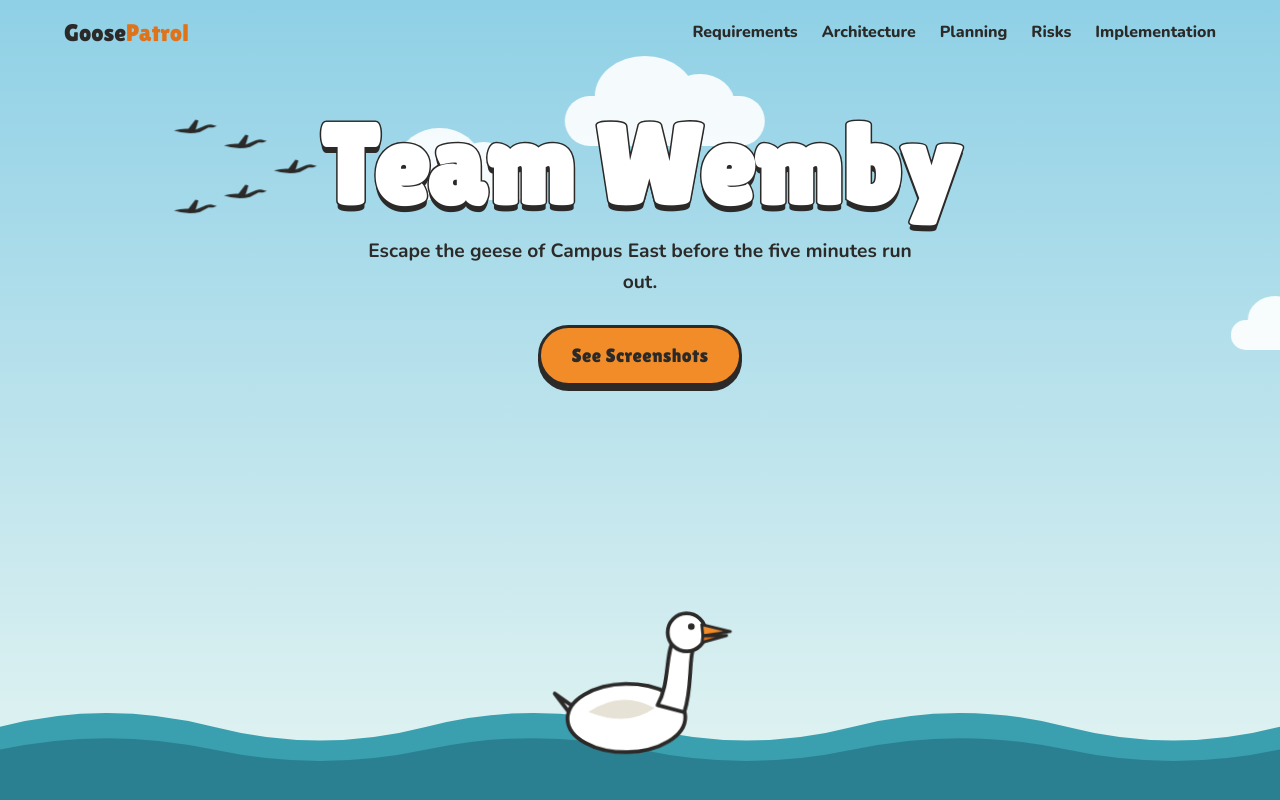
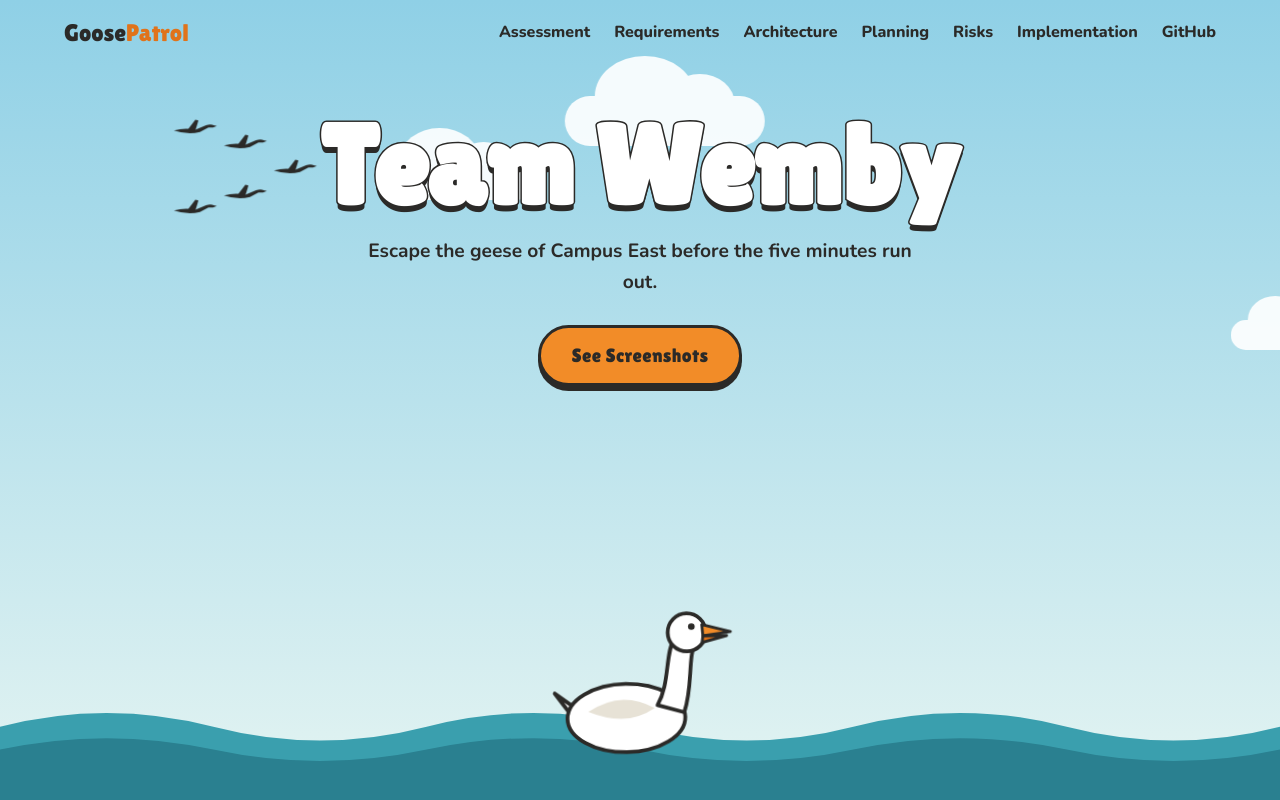
Before and after one commit to edwardmagongo/ENG1Project, a plain HTML site: page website/index.html in a window 1280 px wide. Shown: the top 800 px of the page. Drawn offline with nearby package versions, Linux system fonts and the light colour scheme.

Commit message:
Add the assessment document and GitHub links to the header
The main assessment document leads the header links, and the
repository link returns at the end.

```diff
--- a/website/index.html
+++ b/website/index.html
@@ -24,11 +24,13 @@
   <header class="nav">
     <a href="#top" class="logo">Goose<span>Patrol</span></a>
     <nav class="nav-links">
+      <a href="https://docs.google.com/document/d/1jcHPN0d__hYpo_dhlNRPWAeoJN_2V9Sn_dk4daf8-i4/edit?tab=t.24hvbbhzzqaj#heading=h.jkt3fojt4yxj" target="_blank" rel="noopener">Assessment</a>
       <a href="https://docs.google.com/document/d/1YV9SzZ7Lmj3k55mhlzpLNf5VVRzisFyY4Yq81b66vqo/edit?tab=t.0#heading=h.6gceag3v8zip" target="_blank" rel="noopener">Requirements</a>
       <a href="https://docs.google.com/document/d/1TxZzotKewMeMkvTaJMU9Guubl07WmOKQBYbaMx08FWg/edit?tab=t.0#heading=h.p6bmlgsxd3xo" target="_blank" rel="noopener">Architecture</a>
       <a href="https://docs.google.com/document/d/1--Q0TgJ-BAC1Zxyb-9fbREEHflDpI3zooW68PaNNSKk/edit?tab=t.0#heading=h.44doa3g6pnws" target="_blank" rel="noopener">Planning</a>
       <a href="https://docs.google.com/document/d/1AsrHZUi7aD4dr6adQV6cOo4GFXNYUQ8zSdvoHOyMnRU/edit?tab=t.0#heading=h.6k4hr3jd5jpc" target="_blank" rel="noopener">Risks</a>
       <a href="https://docs.google.com/document/d/1pR5_O7_6F6yNe8J3Kd7ULvAfOpXSIhEqwq3UnO7lg5Y/edit?tab=t.0#heading=h.ma5ztfmsbiag" target="_blank" rel="noopener">Implementation</a>
+      <a href="https://github.com/edwardmagongo/ENG1Project" target="_blank" rel="noopener">GitHub</a>
     </nav>
   </header>
 
```
